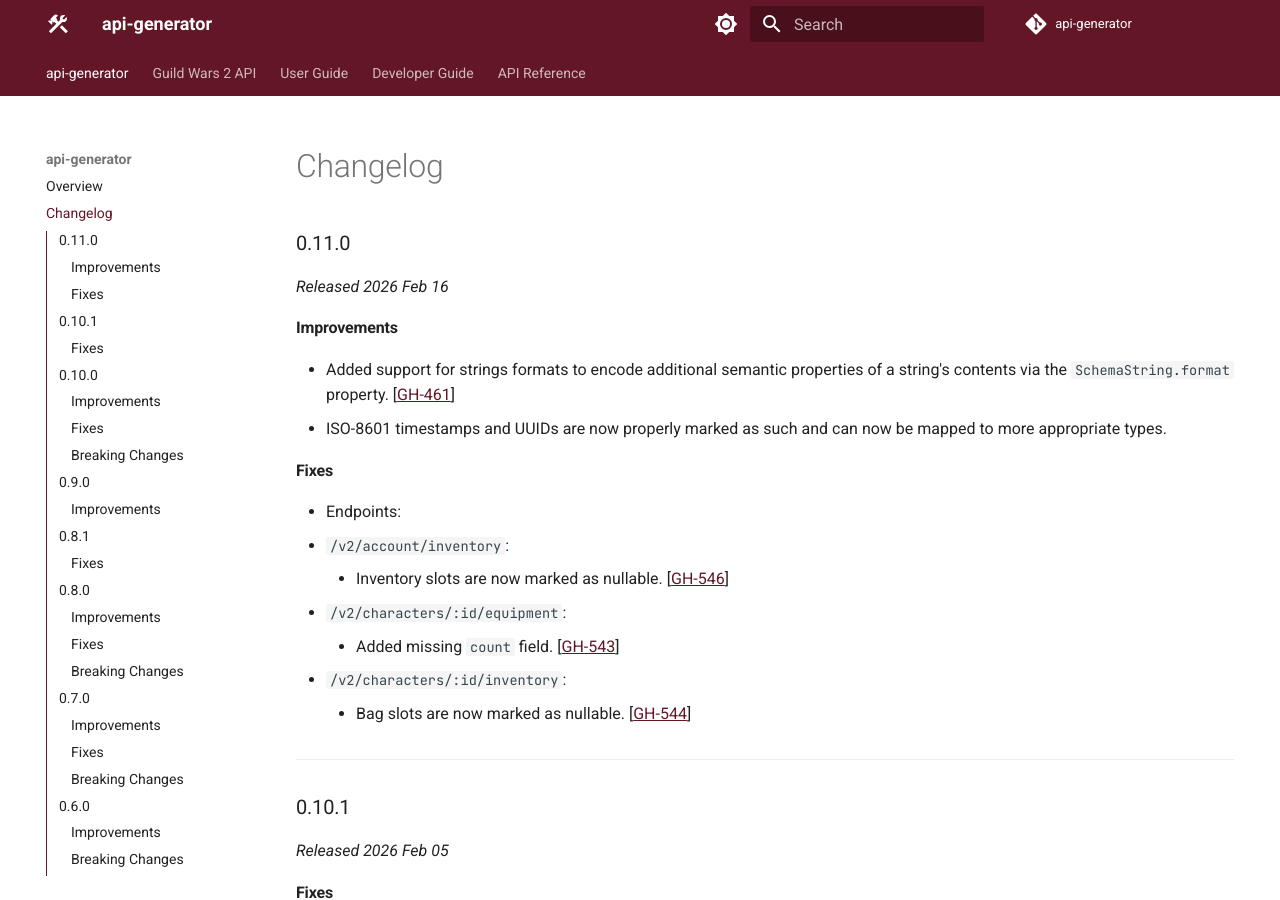
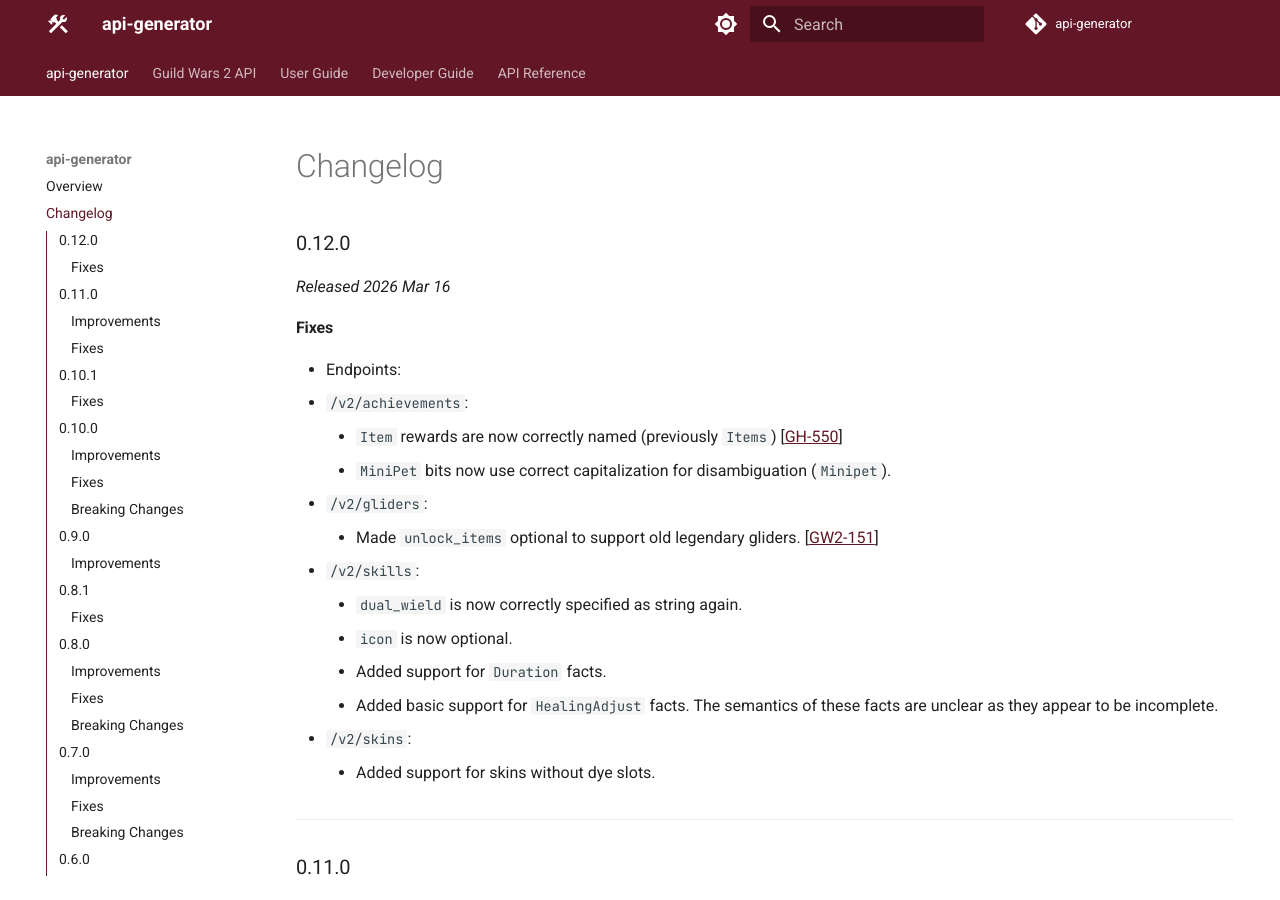
Before and after one commit to GW2ToolBelt/api-generator, an MkDocs documentation site: the page built from docs/site/changelog.md, in a window 1280 px wide and 900 px high. Built offline with MkDocs 1.6.1 and Material for MkDocs 9.7.7, drawn with Linux system fonts in a browser that asks for light colours; comment, search, counter and statistics services are not loaded; the version menu is left out.

Commit message:
chore: prepare 0.12.0 release

```diff
--- a/docs/changelog/full.md
+++ b/docs/changelog/full.md
@@ -1,3 +1,27 @@
+### 0.12.0
+
+_Released 2026 Mar 16_
+
+#### Fixes
+
+- Endpoints:
+  - `/v2/achievements`:
+    - `Item` rewards are now correctly named (previously `Items`) [[GH-550](https://github.com/GW2ToolBelt/api-generator/issues/550)]
+    - `MiniPet` bits now use correct capitalization for disambiguation (`Minipet`).
+  - `/v2/gliders`:
+    - Made `unlock_items` optional to support old legendary gliders. [[GW2-151](https://github.com/gw2-api/issues/issues/151)]
+  - `/v2/skills`:
+    - `dual_wield` is now correctly specified as string again.
+    - `icon` is now optional.
+    - Added support for `Duration` facts.
+    - Added basic support for `HealingAdjust` facts. The semantics of these facts are unclear as they appear to be
+      incomplete.
+  - `/v2/skins`:
+    - Added support for skins without dye slots.
+
+
+---
+
 ### 0.11.0
 
 _Released 2026 Feb 16_
```
Also changed, not shown: docs/changelog/0.12.0.md (+1 -1 lines), docs/changelog/README.md (+2 -2 lines), docs/changelog/latest.md (+15 -14 lines).
